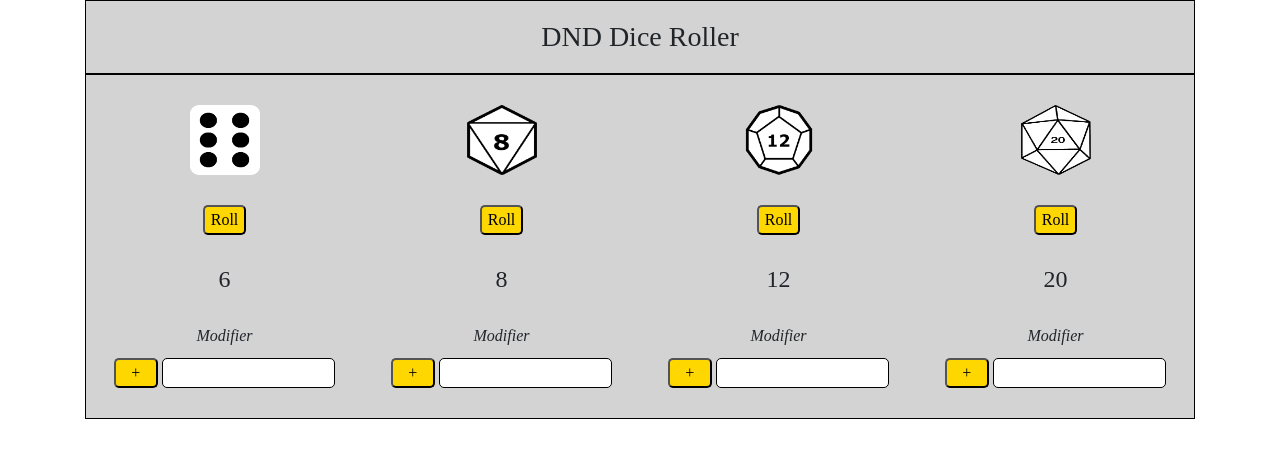
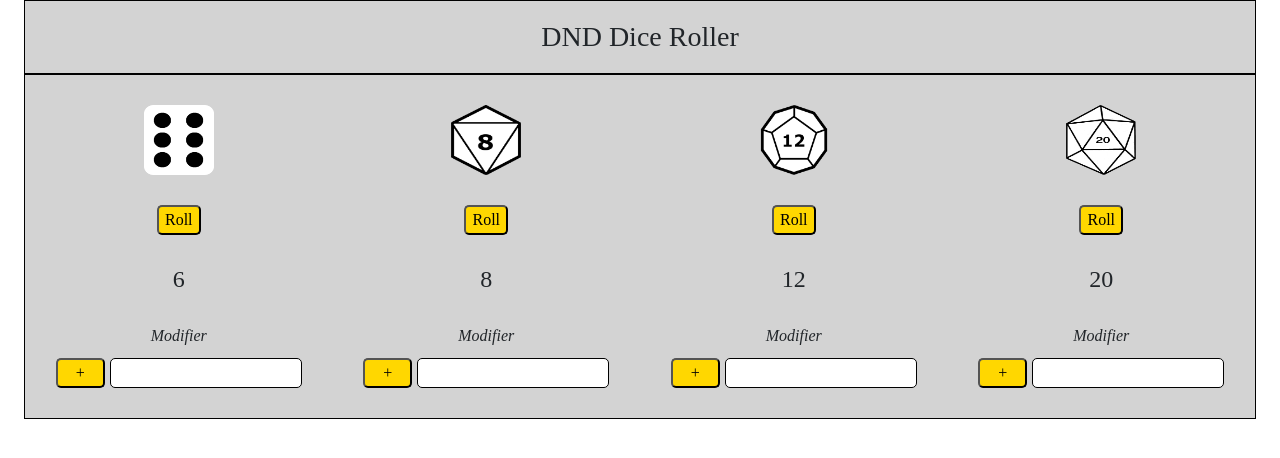
Before and after one commit to lukeMWI/dice-app-1, a Gatsby site: page / in a window 1280 px wide. Built offline with nearby package versions, Linux system fonts and the light colour scheme; Gatsby itself is replaced by a stand-in of ours; a web font is replaced by a local one.

Commit message:
Added DiceButtons Component. Added Material UI

```diff
--- a/package.json
+++ b/package.json
@@ -14,6 +14,7 @@
     "test": "echo \"Write tests! -> https://gatsby.dev/unit-testing\" && exit 1"
   },
   "dependencies": {
+    "@material-ui/core": "^4.11.0",
     "bootstrap": "^4.5.2",
     "gatsby": "^2.24.26",
     "gatsby-plugin-typography": "^2.5.10",
--- a/src/components/DiceButtons.js
+++ b/src/components/DiceButtons.js
@@ -1,12 +1,15 @@
 import React from "react";
+import RollButton from "./RollButton";
 
 const DiceButtons = ({ rollDice }) => {
 
 	return (
 		<div className="button-wrapper">
-			<button>-</button>
-			<RollButton rollDice={ rollDice }/>
-			<button>+</button>
+			{/* <button>-</button> */}
+			 <RollButton rollDice={ rollDice }/>
+			{/* <button>+</button> */}
 		</div>
 	)
 }
+
+export default DiceButtons;
--- a/src/components/Die-fc.js
+++ b/src/components/Die-fc.js
@@ -1,6 +1,6 @@
 import React, { useState } from 'react';
 import DieImage from "./DieImage";
-import RollButton from "./RollButton";
+import DiceButtons from "./DiceButtons";
 import Modifier from "./Modifier";
 
 const Die = ({sides}) => {
@@ -14,8 +14,8 @@ const Die = ({sides}) => {
 
 	return (
 		<div className="dice-wrapper">
-			<DieImage src={getImagePath()}/>
-			<RollButton rollDice={ () =>  rollDice() }/>
+			<DieImage src={getImagePath()} />
+			<DiceButtons rollDice={ () =>  rollDice() } />
 			<Modifier rollResult={ rollResult } />
 		</div>
 	);
--- a/src/pages/index.js
+++ b/src/pages/index.js
@@ -1,4 +1,6 @@
-import React from "react";
+import React from 'react';
+import ReactDOM from 'react-dom';
+import Container from '@material-ui/core/Container'
 import Header from "../components/Header";
 import Die from "../components/Die-fc";
 import 'bootstrap/dist/css/bootstrap.min.css';
@@ -6,14 +8,14 @@ import "../styles/global.css";
 
 export default function Home() {
   return (
-  	<div className="container">
-  	<Header />
+  	<Container>
+	  	<Header />
   		<div className="dice-flex">
 			  <Die sides={ 6 } />
 			  <Die sides={ 8 } />
 			  <Die sides={ 12 } />
 			  <Die sides={ 20 } />
 		  </div>
-	  </div>
+	  </Container>
   );
 }
--- a/src/styles/global.css
+++ b/src/styles/global.css
@@ -59,7 +59,7 @@ button:active {
 	background-color: #000;
 	color: gold;
 }
-.roll-button {
+.button-wrapper {
 	margin: 30px 0;
 }
 
```
Also changed, not shown: 1 other file.
